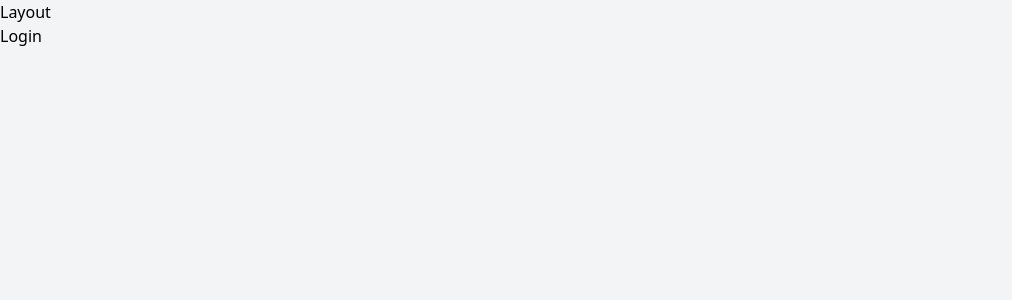
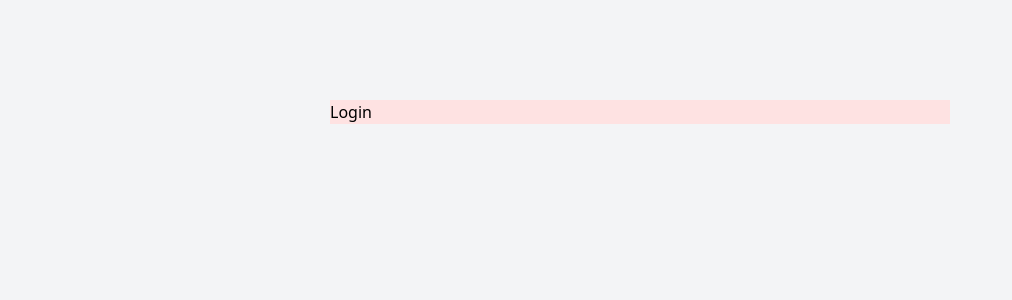
Before and after one commit to AlexMartin998/up-task-mern-front, a React (Vite) app: page / in a window 1280 px wide. Shown: the top 300 px of the page, without its empty margins (0-1012 px from the left). Built offline with nearby package versions, Linux system fonts and the light colour scheme.

Commit message:
[FIX]: postcss.config.js corrected

```diff
--- a/postcss.config.js
+++ b/postcss.config.js
@@ -1,7 +1,6 @@
+const tailwindcss = require('tailwindcss');
+
+// eslint-disable-next-line no-undef
 module.exports = {
-  content: ['index.html', './src/**/*.{jsx,ts,tsx}'],
-  theme: {
-    extend: {},
-  },
-  plugins: [],
+  plugins: [tailwindcss('./tailwind.config.js'), require('autoprefixer')],
 };
--- a/src/layouts/AuthPublicLayout.jsx
+++ b/src/layouts/AuthPublicLayout.jsx
@@ -3,8 +3,11 @@ import { Outlet } from 'react-router-dom';
 const AuthPublicLayout = () => {
   return (
     <div>
-      <h1>Layout</h1>
-      <Outlet />
+      <main className="container mx-auto mt-5 md:mt-20 p-5 md:flex md:justify-center">
+        <div className="md:w-2/3 lg:w-1/2 bg-red-100">
+          <Outlet />
+        </div>
+      </main>
     </div>
   );
 };
--- a/tailwind.config.js
+++ b/tailwind.config.js
@@ -1,3 +1,4 @@
+/* eslint-disable no-undef */
 module.exports = {
   content: ['index.html', './src/**/*.{jsx,ts,tsx}'],
   theme: {
```
